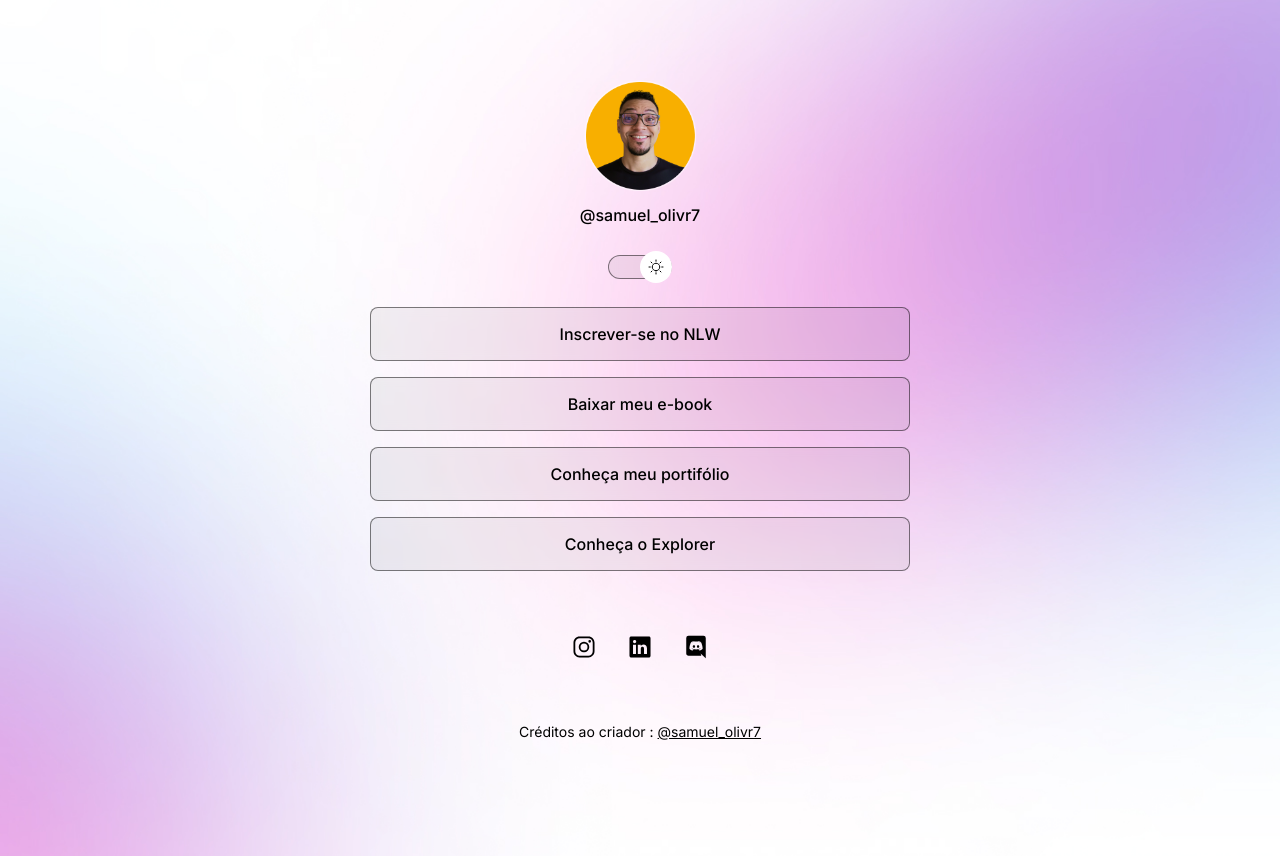
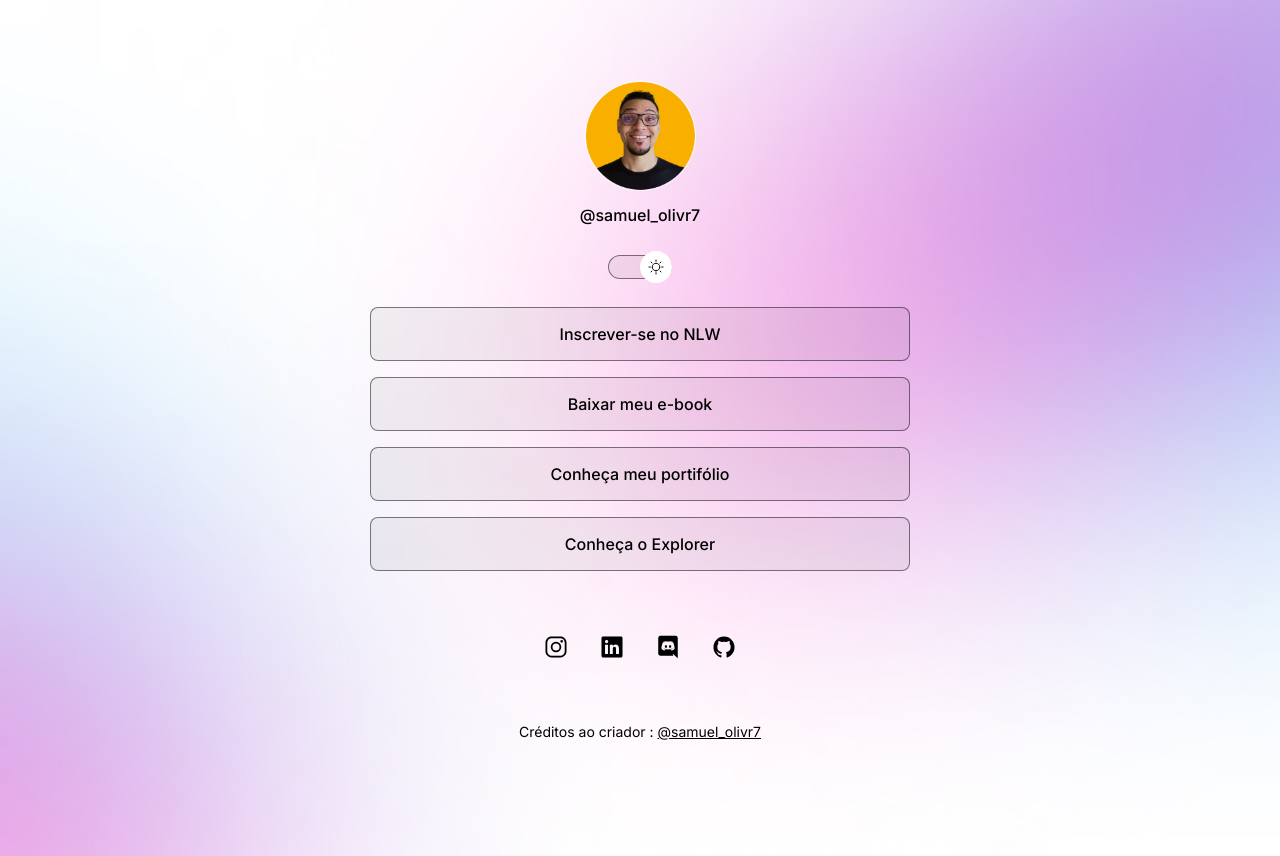
Before and after one commit to OliveiraRodr/Pro_Links, a plain HTML site: page index.html in a window 1280 px wide. Drawn offline with nearby package versions, Linux system fonts and the light colour scheme.

Commit message:
add readem

```diff
--- a/index.html
+++ b/index.html
@@ -55,6 +55,10 @@
                 <ion-icon name="logo-discord"></ion-icon>
             </a>
 
+            <a href="https://github.com/OliveiraRodr" target="_blank">
+                <ion-icon name="logo-github"></ion-icon>
+            </a>
+
         </div>
         <footer>
             Créditos ao criador : <a href="https://www.instagram.com/samuel_olvr7/?hl=pt#" target="_blank">@samuel_olivr7</a>
```
Also changed, not shown: .github/preview.jpg (added), 385077681_1582424125622951_5738670773608336254_n.jpg (deleted), WhatsApp Image 2024-03-04 at 12.54.25.jpeg (deleted), 1 other file.
